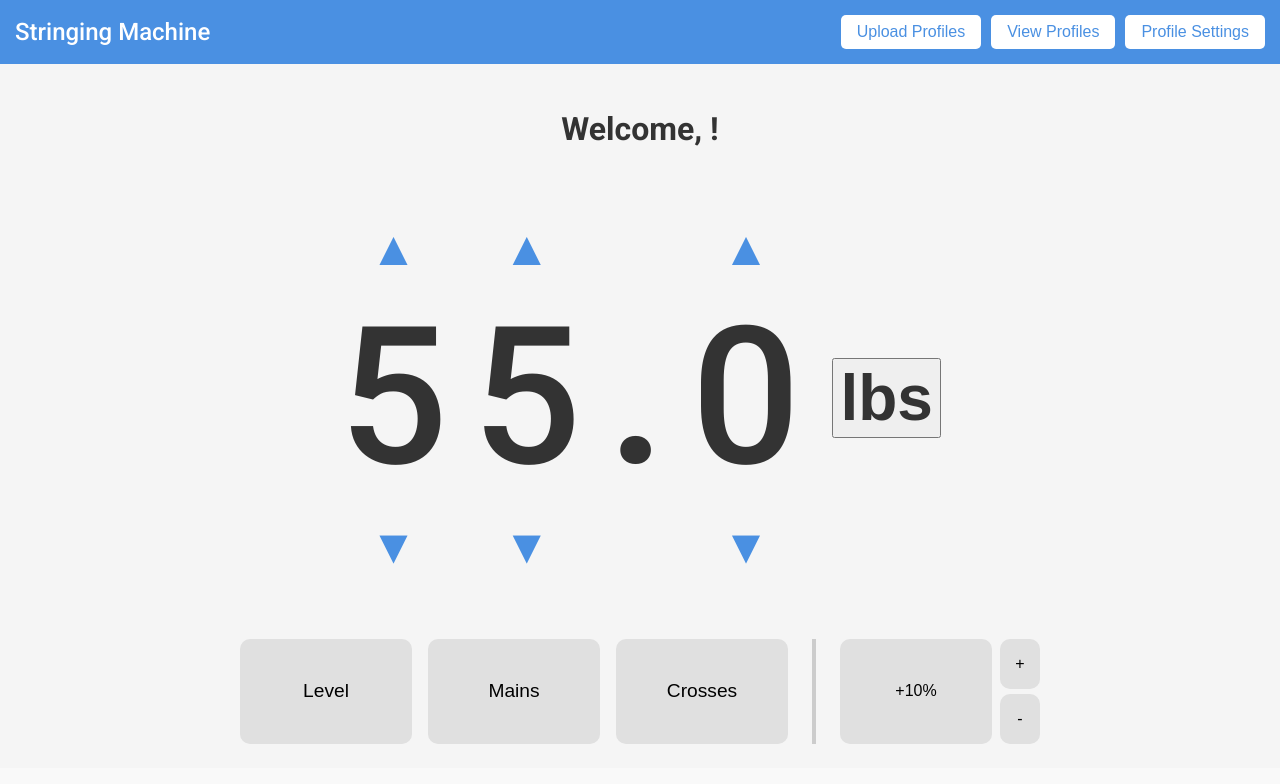
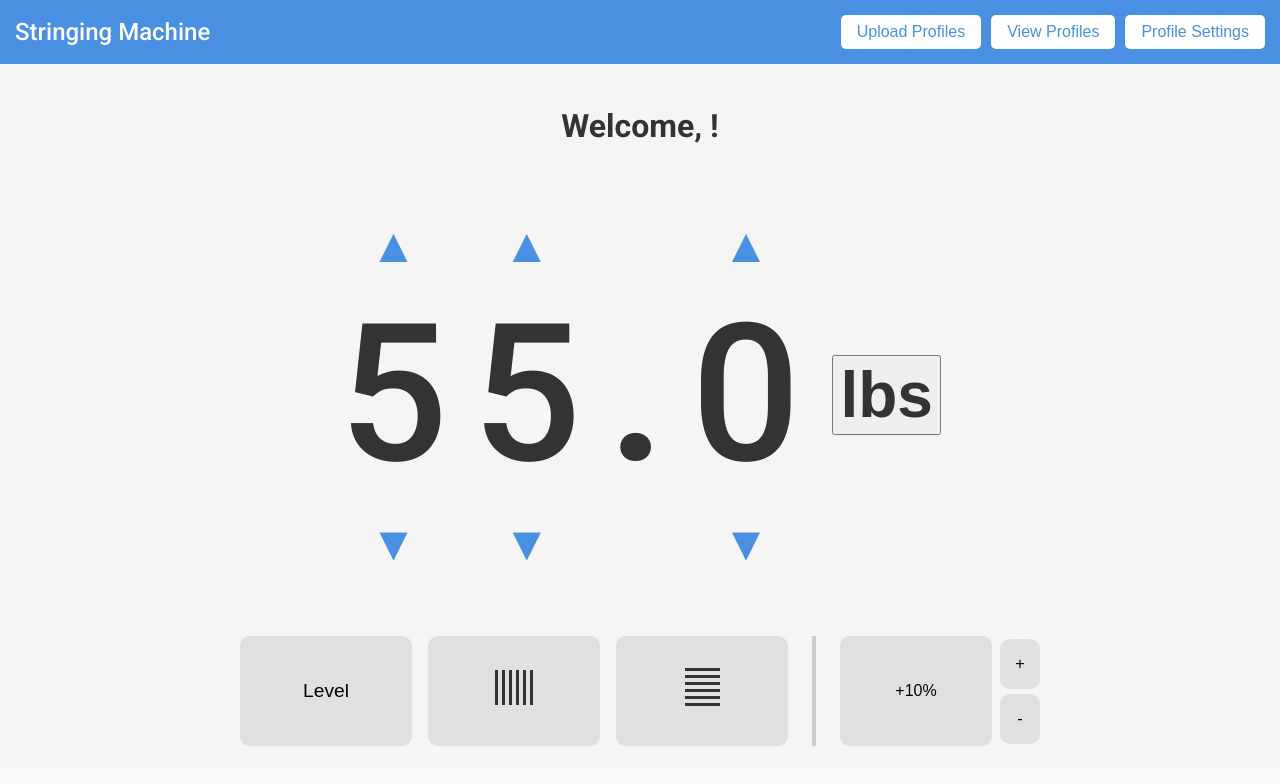
Before and after one commit to austin-schoster7/UI-Project-3, a SvelteKit app: page /stringing-menu in a window 1280 px wide. Shown: the top 784 px of the page. Built offline with nearby package versions, Linux system fonts and the light colour scheme.

Commit message:
Icons for Mains and Crosses

```diff
--- a/src/routes/stringing-menu/+page.svelte
+++ b/src/routes/stringing-menu/+page.svelte
@@ -16,7 +16,8 @@
 
 	let tensionPercentage = 10; // Default percentage for tension adjustment
 
-	function setDisplayTension() { // Sets the displayed tension to the actual value shown on screen
+	function setDisplayTension() {
+		// Sets the displayed tension to the actual value shown on screen
 		displayTension = tension / 10;
 	}
 
@@ -55,12 +56,20 @@
 	});
 
 	function incrementTension(step) {
-		tension += step;
+		if (tension + step <= 900) {
+			tension += step;
+		} else {
+			tension = 900; // Cap at 90.0 lbs
+		}
 		setDisplayTension();
 	}
 
 	function decrementTension(step) {
-		tension -= step;
+		if (tension - step >= 200) {
+			tension -= step;
+		} else {
+			tension = 200; // Floor at 20.0 lbs
+		}
 		setDisplayTension();
 	}
 
@@ -134,7 +143,6 @@
 		<button class="unit-label" on:click={toggleUnit}>{unit}</button>
 	</div>
 
-	<!-- Side-by-side function buttons with a vertical bar separating +10% button -->
 	<!-- Function Buttons -->
 	<div class="function-buttons">
 		<button
@@ -144,13 +152,27 @@
 
 		<button
 			class={selectedFunctionButton === 'Mains' ? 'enabled' : ''}
-			on:click={() => selectFunctionButton('Mains')}>Mains</button
+			title="Mains"
+			on:click={() => selectFunctionButton('Mains')}
 		>
+			<div class="mains-icon">
+				{#each Array(6) as _, i}
+					<div class="vertical-line"></div>
+				{/each}
+			</div>
+		</button>
 
 		<button
 			class={selectedFunctionButton === 'Crosses' ? 'enabled' : ''}
-			on:click={() => selectFunctionButton('Crosses')}>Crosses</button
+			title="Crosses"
+			on:click={() => selectFunctionButton('Crosses')}
 		>
+			<div class="crosses-icon">
+				{#each Array(6) as _, i}
+					<div class="horizontal-line"></div>
+				{/each}
+			</div>
+		</button>
 
 		<div class="vertical-bar"></div>
 
@@ -297,6 +319,44 @@
 		color: white;
 	}
 
+	.mains-icon {
+		display: flex;
+		gap: 4px; /* Space between lines */
+		margin-bottom: 8px; /* Spacing between lines and text */
+	}
+
+	.vertical-line {
+		width: 3px;
+		height: 35px;
+		background-color: #333; /* Default color */
+		transition: background-color 0.3s ease;
+	}
+
+	/* Change the color of lines when the button is enabled */
+	button.enabled .mains-icon .vertical-line {
+		background-color: white !important;
+	}
+
+	.crosses-icon {
+		display: flex;
+		flex-direction: column;
+		gap: 4px; /* Space between lines */
+		margin-bottom: 8px; /* Spacing between lines and text */
+		align-items: center; /* Center lines horizontally */
+	}
+
+	.horizontal-line {
+		width: 35px; /* Length of each line */
+		height: 3px; /* Thickness of each line */
+		background-color: #333; /* Default color */
+		transition: background-color 0.3s ease;
+	}
+
+	/* Change the color of lines when the button is enabled */
+	button.enabled .crosses-icon .horizontal-line {
+		background-color: white !important;
+	}
+
 	.vertical-bar {
 		width: 4px;
 		background-color: #ccc;
```
